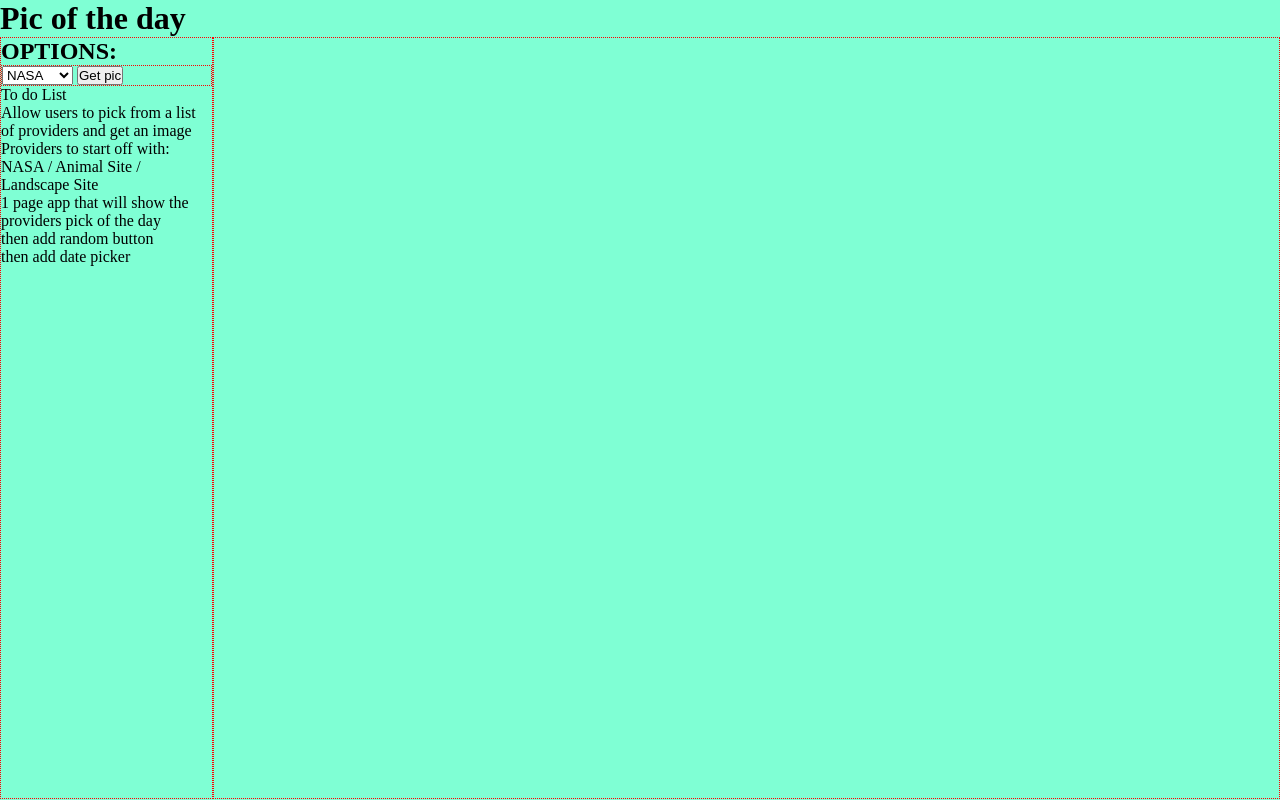
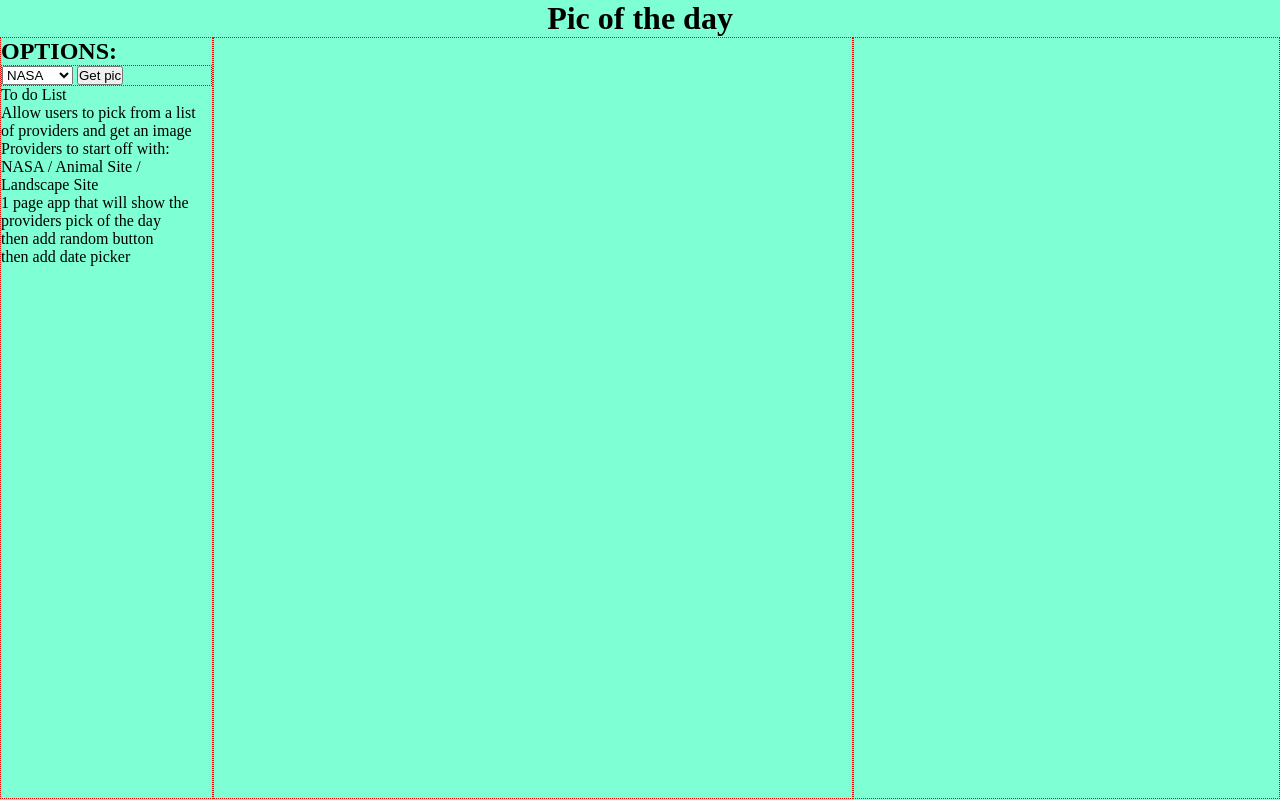
Before and after one commit to geordzNZ/PicOfTheDay, a plain HTML site: page index.html in a window 1280 px wide. Drawn offline with Linux system fonts and the light colour scheme.

Commit message:
change to 3 col main layout

```diff
--- a/CSS/styles.css
+++ b/CSS/styles.css
@@ -12,20 +12,29 @@ body {
   height: 100vh;
   width: 100vw;
 }
+header {
+  text-align: center;
+}
+#contentPage {
+  display: grid;
+  grid-template-columns: 1fr 3fr 2fr;
+  height: 95vh;
+}
 
+#contentCentre {
+  text-align: center;
+}
 #leftNav {
   height: 95vh;
 }
-#contentPage {
-  display: grid;
-  grid-template-columns: 1fr 5fr;
+
+img {
   height: 95vh;
+  border-radius: 10px;
+  margin: 0px auto;
 }
+
 
 .tmpBorder {
   border: 1px red dotted;
 }
-
-img {
-  height: 90vh;
-}
--- a/index.html
+++ b/index.html
@@ -33,10 +33,12 @@
           </ul>
         </div>
       </div>
-      <div id="main" class="tmpBorder">
+      <div id="contentCentre" class="tmpBorder">
+        <a id="imgHdURL" href="" target="_blank"><img src="" alt="" id="returnImg"></a>
+      </div>
+      <div id="contentRight" class="tmpBorder">
         <h2 id="imgTitle"></h2>
         <div id="imgInfo"></div>
-        <a id="imgHdURL" href="" target="_blank"><img src="" alt="" id="returnImg"></a>
       </div>
     </div>
   </div>
```
